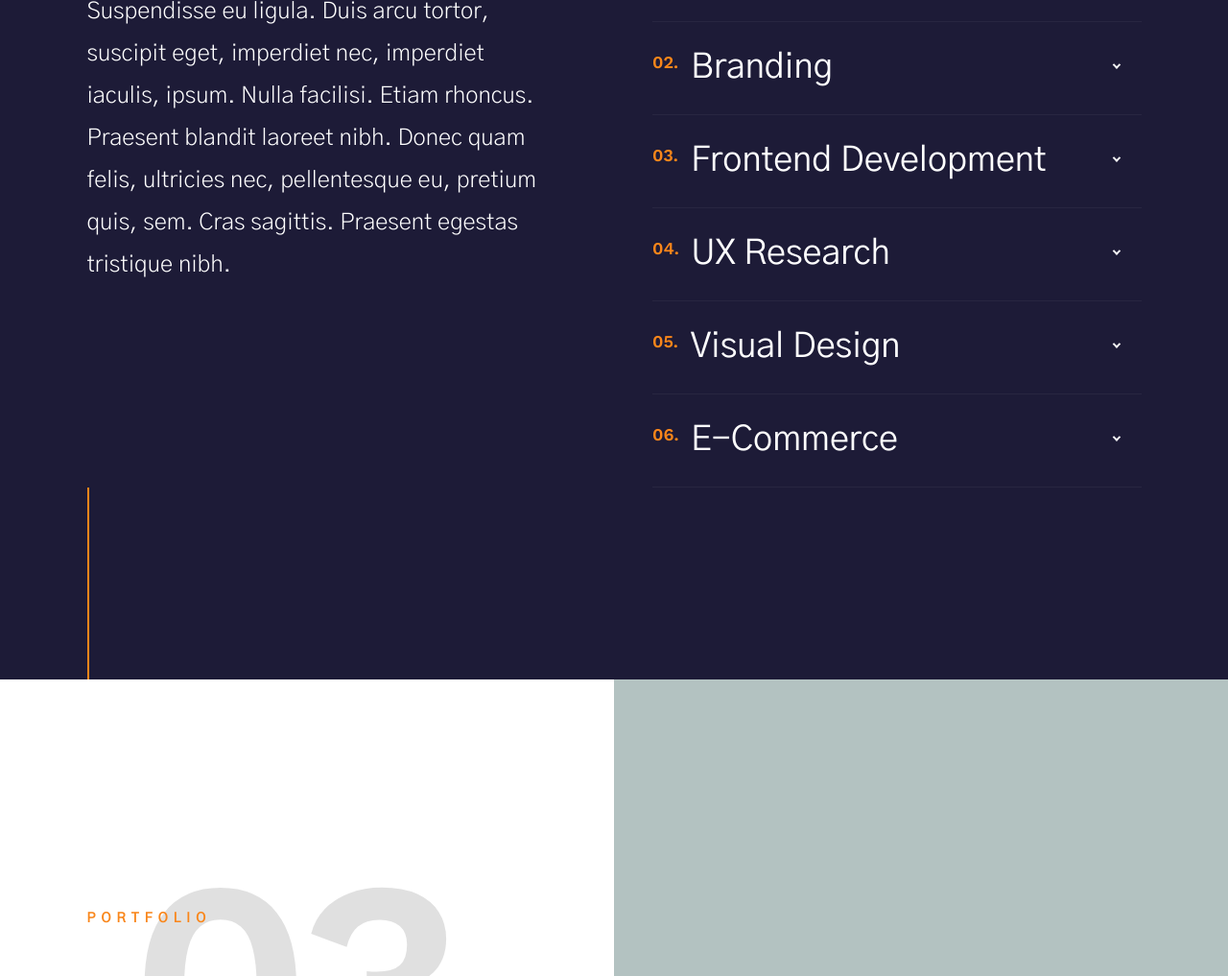
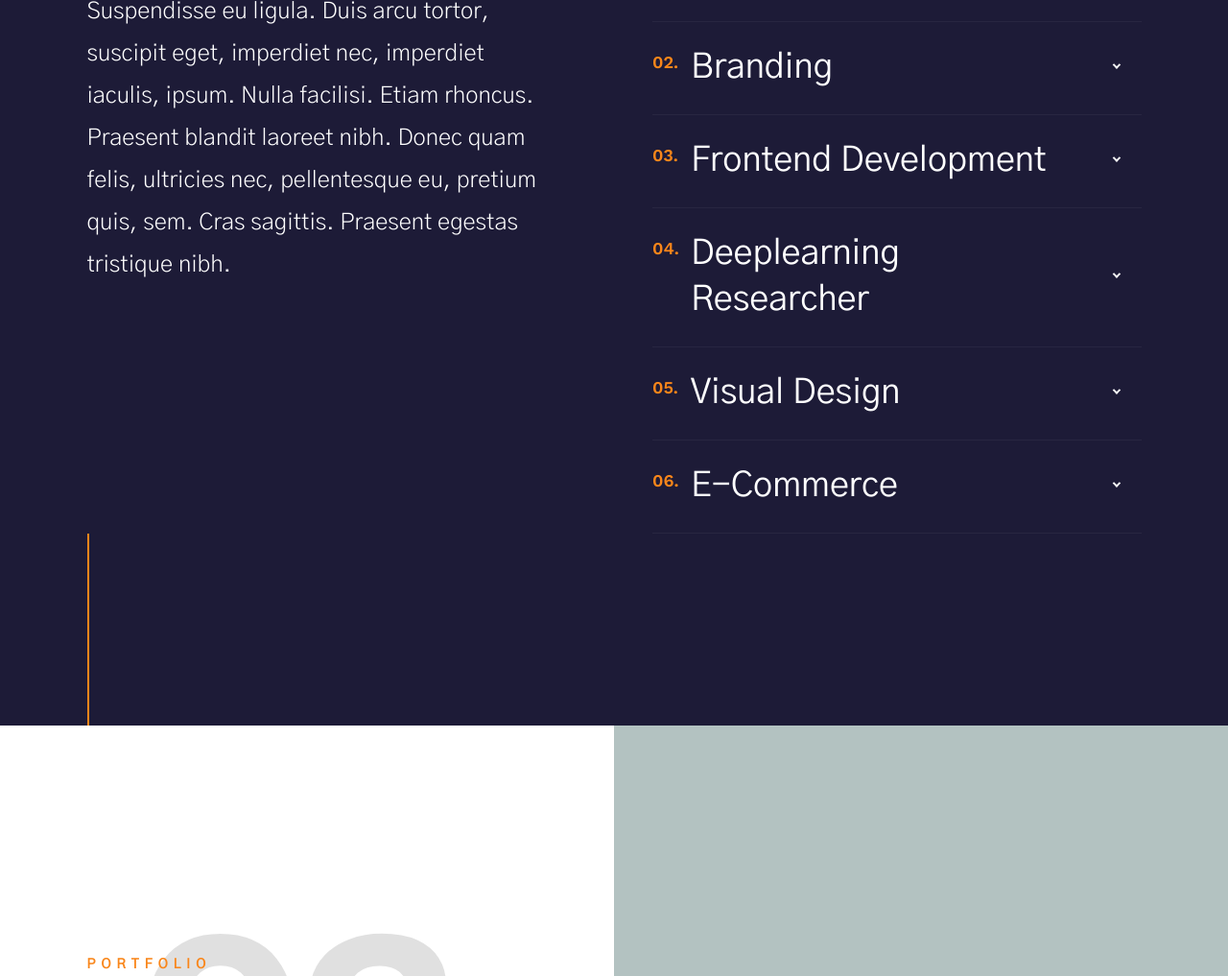
Before and after one commit to ammarpaper/ccpaper, a plain HTML site: page index.html in a window 1280 px wide. Shown: the part 3557-4574 px from the top of the page at 96% size. Drawn offline with nearby package versions, Linux system fonts and the light colour scheme.

Commit message:
links, content & Profile Imgs is Updated

```diff
--- a/index.html
+++ b/index.html
@@ -318,7 +318,7 @@
                     </li> <!-- services-list__item -->
                     <li class="services-list__item">
                         <div class="services-list__item-header">
-                            <h5>UX Research</h5>
+                            <h5>Deeplearning Researcher</h5>
                         </div>
                         <div class="services-list__item-body">
                             <p>
```
